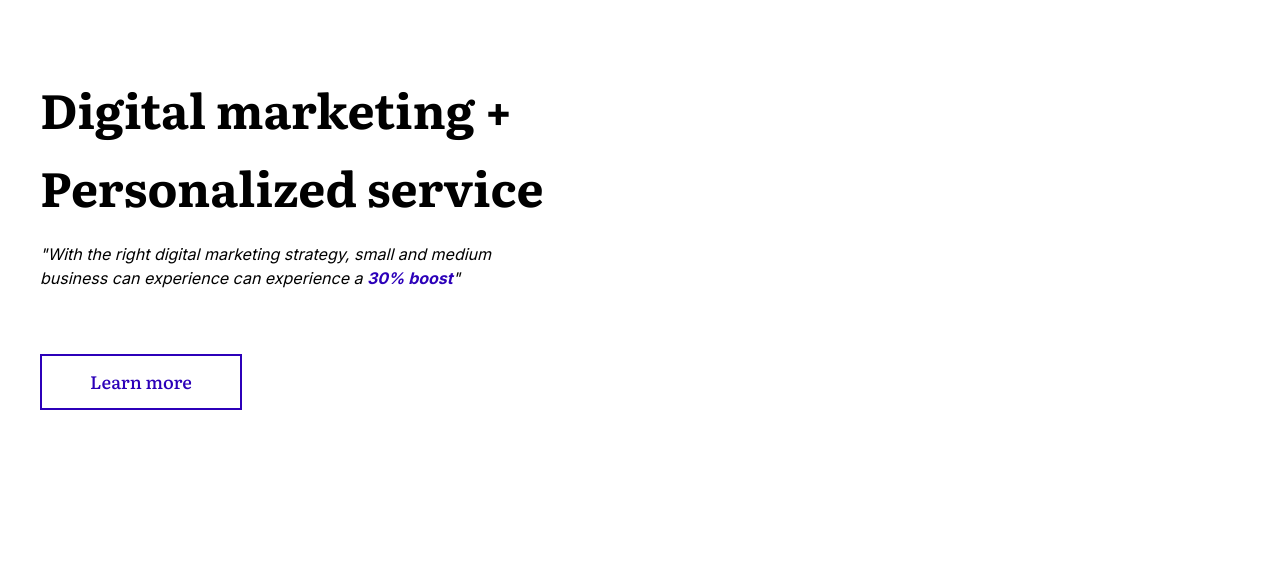
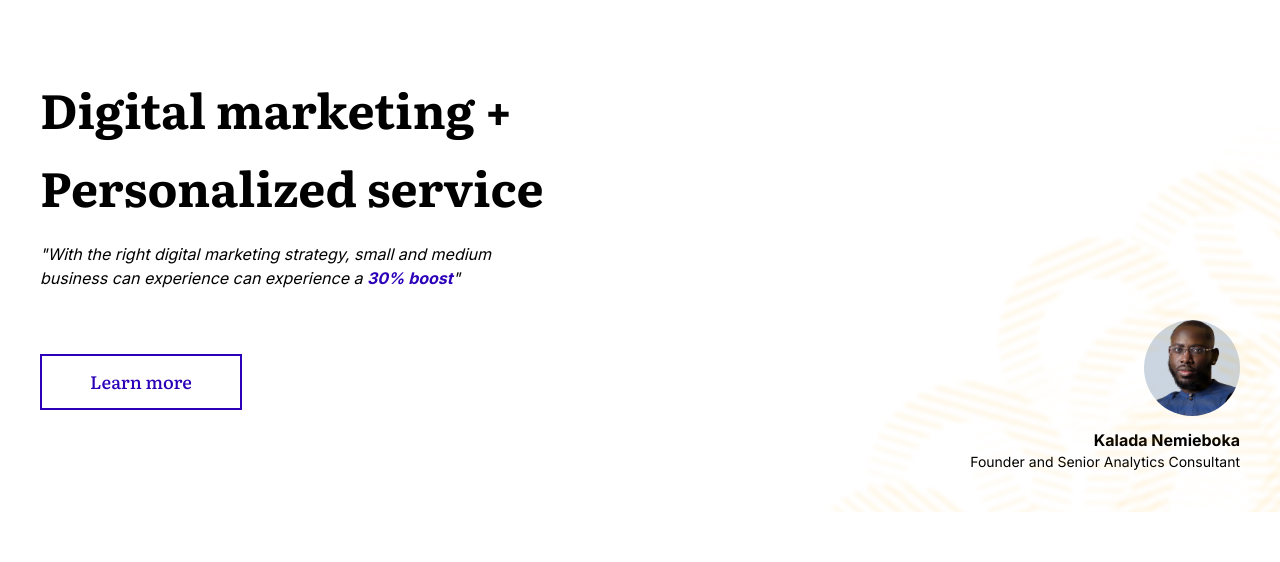
Before and after one commit to Perebonilado/keyvar-client, a Next.js app: page / in a window 1280 px wide. Shown: the part 1812-2374 px from the top of the page. Built offline with nearby package versions, Linux system fonts and the light colour scheme; no server answers.

Commit message:
founders container

```diff
--- a/@modules/Home/DigitalMarketingContainer.tsx
+++ b/@modules/Home/DigitalMarketingContainer/DigitalMarketingContainer.tsx
@@ -1,14 +1,17 @@
+import Avatar from "@/@shared/components/Avatar";
 import { NavLinks } from "@/@shared/constants";
 import Button from "@/@shared/ui-components/Button";
 import Container from "@/@shared/ui-components/Container";
 import Link from "next/link";
 import React, { FC } from "react";
+import Image from "next/image";
+import s from "./styles.module.css";
 
 const DigitalMarketingContainer: FC = () => {
   return (
-    <section className="py-20 min-h-screen">
+    <section className="py-20 relative">
       <Container>
-        <div className="flex max-md:flex-col pt-10">
+        <div className="flex max-md:flex-col pt-10 max-md:gap-16">
           <div style={{ flex: 1 }}>
             <div className="w-full max-w-[600px]">
               <h2 className="text-5xl font-bold leading-relaxed mb-4 max-md:text-3xl">
@@ -33,7 +36,33 @@ const DigitalMarketingContainer: FC = () => {
             </div>
           </div>
 
-          <div style={{ flex: 1 }}></div>
+          <div
+            style={{ flex: 1 }}
+            className={`flex flex-col justify-end items-end mt-[250px] max-md:mt-0 ${s.founderBgContainer}`}
+          >
+            <div className="flex flex-col items-end pb-10">
+              <Avatar
+                alt="Founder's Image: Kalada Nemieboka"
+                fallBack="Kalada"
+                imageUrl="/assets/about-us/kalada.png"
+                size="lg"
+              />
+              <p className="mt-3 font-bold">Kalada Nemieboka</p>
+              <p className="text-sm">Founder and Senior Analytics Consultant</p>
+            </div>
+
+            <div className={`absolute w-full h-[400px] left-0`}>
+              <div className="relative w-full h-full">
+                <Image
+                  layout="fill"
+                  objectFit="contain"
+                  objectPosition="100% 100%"
+                  alt="background image"
+                  src={"/assets/shared/founder-bg.png"}
+                />
+              </div>
+            </div>
+          </div>
         </div>
       </Container>
     </section>
--- /dev/null
+++ b/@modules/Home/DigitalMarketingContainer/styles.module.css
@@ -0,0 +1,8 @@
+
+
+@media only screen and (min-width: 1600px) {
+  .founderBgContainer {
+    position: relative;
+    padding: 20px 0;
+  }
+}
--- a/pages/index.tsx
+++ b/pages/index.tsx
@@ -1,5 +1,5 @@
 import Banner from "@/@modules/Home/Banner/Banner";
-import DigitalMarketingContainer from "@/@modules/Home/DigitalMarketingContainer";
+import DigitalMarketingContainer from "@/@modules/Home/DigitalMarketingContainer/DigitalMarketingContainer";
 import HelpClients from "@/@modules/Home/HelpClients/HelpClients";
 import AppHead from "@/@shared/components/AppHead";
 import AppLayout from "@/@shared/layout/AppLayout";
```
Also changed, not shown: public/assets/shared/founder-bg.png (added), 1 other file (tests, documents, lock files or other folders).
